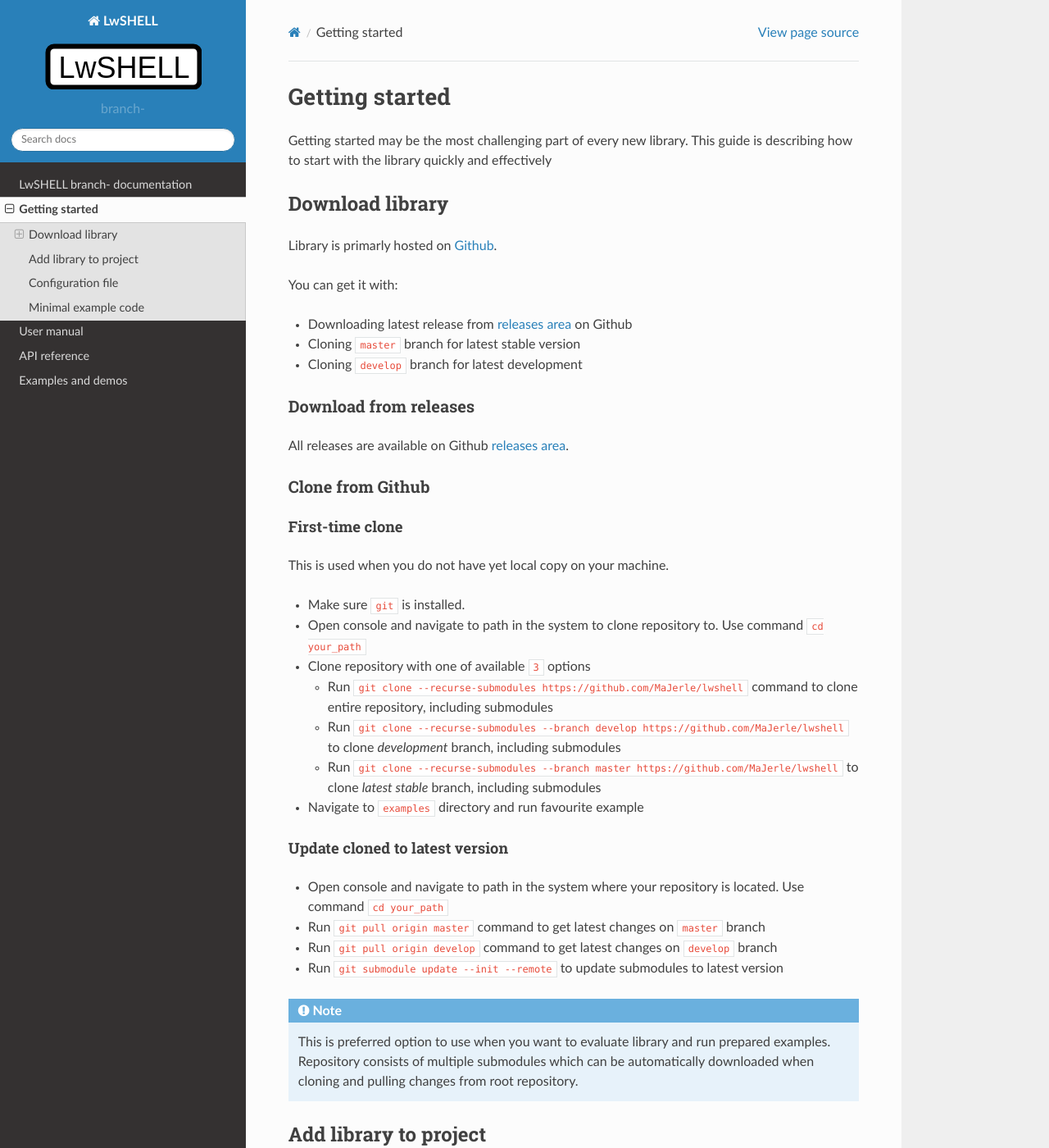
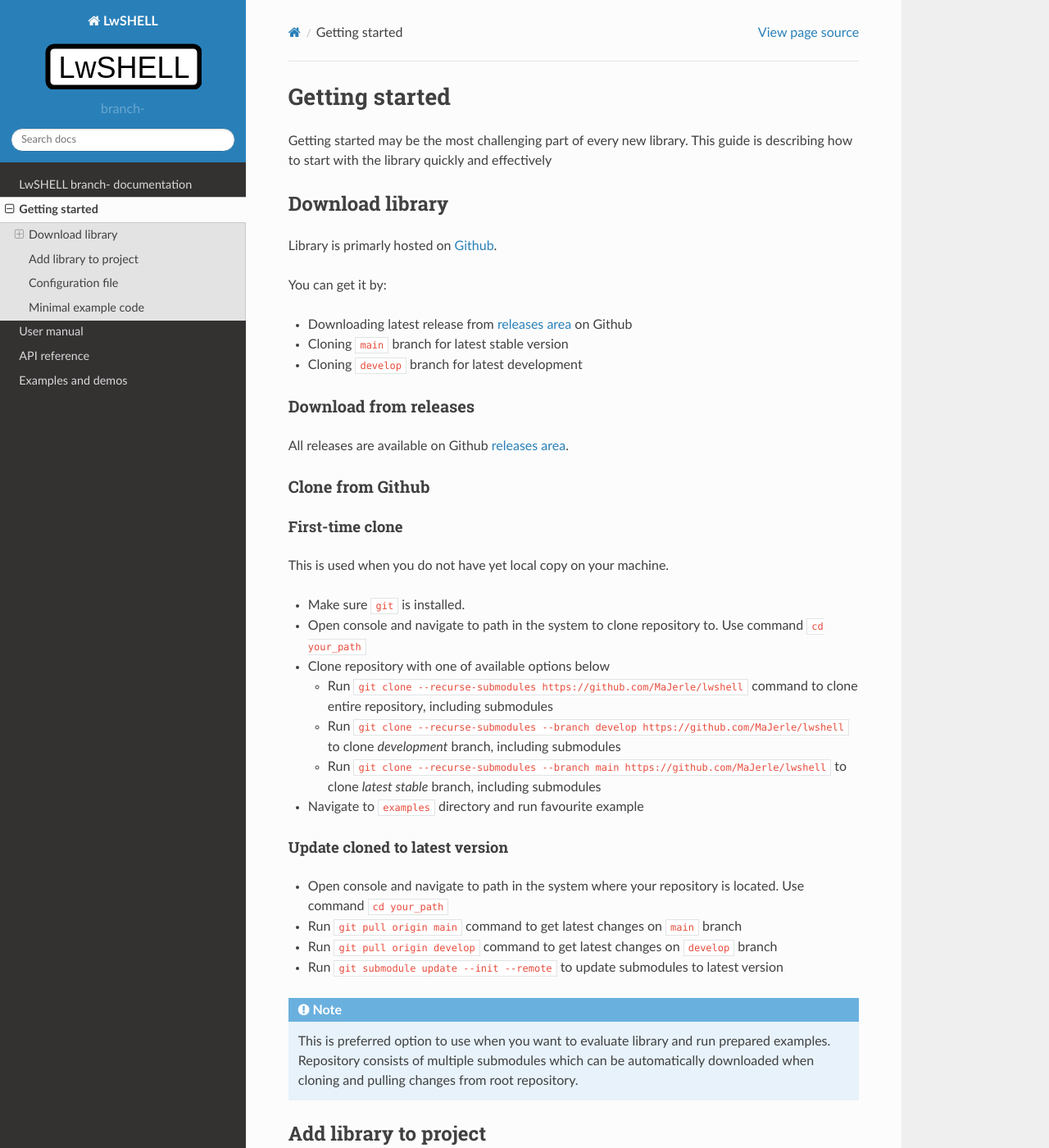
Before and after one commit to MaJerle/lwshell, a Sphinx documentation site: the page built from docs/get-started/index.rst, in a window 1280 px wide and 1400 px high. Shown: the whole window at 82% size. Built offline with Sphinx 7.4.7 and the Read the Docs theme 2.0.0, drawn with Linux system fonts in a browser that asks for light colours; the version number could not be read and is left out.

Commit message:
Update master branch to main

```diff
--- a/docs/get-started/index.rst
+++ b/docs/get-started/index.rst
@@ -13,10 +13,10 @@
 
 Library is primarly hosted on `Github <https://github.com/MaJerle/lwshell>`_.
 
-You can get it with:
+You can get it by:
 
 * Downloading latest release from `releases area <https://github.com/MaJerle/lwshell/releases>`_ on Github
-* Cloning ``master`` branch for latest stable version
+* Cloning ``main`` branch for latest stable version
 * Cloning ``develop`` branch for latest development
 
 Download from releases
@@ -34,11 +34,11 @@
 
 * Make sure ``git`` is installed.
 * Open console and navigate to path in the system to clone repository to. Use command ``cd your_path``
-* Clone repository with one of available ``3`` options
+* Clone repository with one of available options below
 
   * Run ``git clone --recurse-submodules https://github.com/MaJerle/lwshell`` command to clone entire repository, including submodules
   * Run ``git clone --recurse-submodules --branch develop https://github.com/MaJerle/lwshell`` to clone `development` branch, including submodules
-  * Run ``git clone --recurse-submodules --branch master https://github.com/MaJerle/lwshell`` to clone `latest stable` branch, including submodules
+  * Run ``git clone --recurse-submodules --branch main https://github.com/MaJerle/lwshell`` to clone `latest stable` branch, including submodules
 
 * Navigate to ``examples`` directory and run favourite example
 
@@ -46,7 +46,7 @@
 """""""""""""""""""""""""""""""
 
 * Open console and navigate to path in the system where your repository is located. Use command ``cd your_path``
-* Run ``git pull origin master`` command to get latest changes on ``master`` branch
+* Run ``git pull origin main`` command to get latest changes on ``main`` branch
 * Run ``git pull origin develop`` command to get latest changes on ``develop`` branch
 * Run ``git submodule update --init --remote`` to update submodules to latest version
 
```
